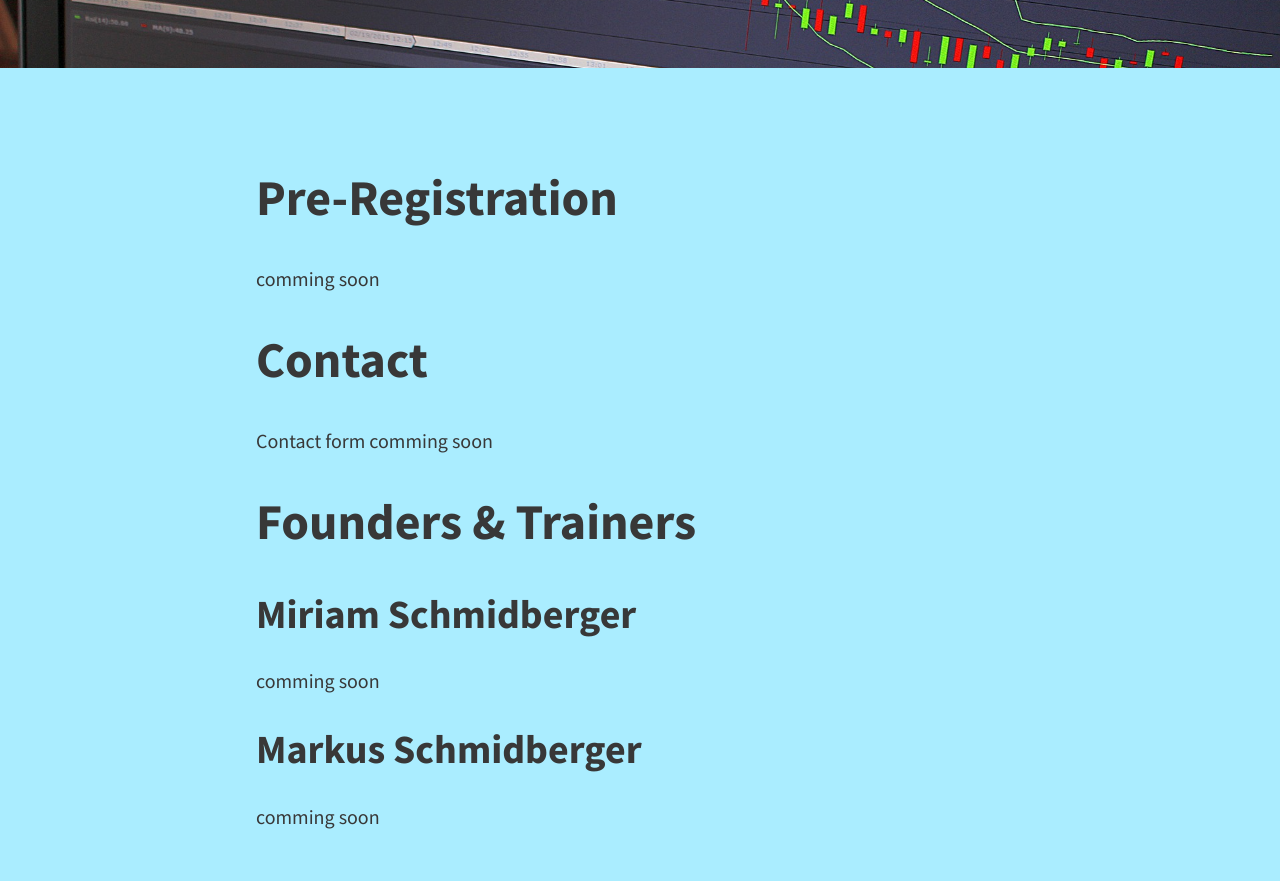
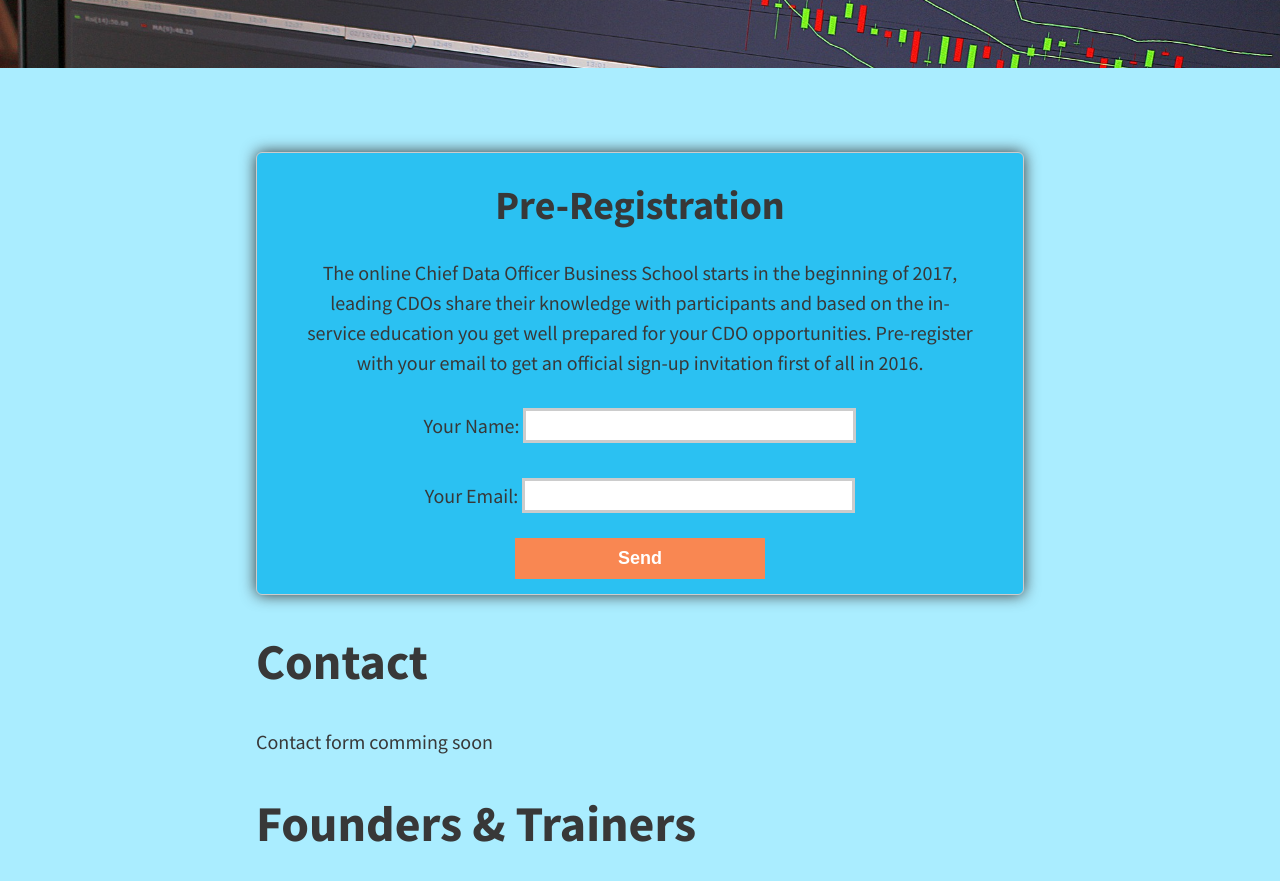
Before and after one commit to schmidb/CDOhub, a Jekyll site: the page built from contact.md, in a window 1280 px wide and 900 px high, scrolled down 317 px. Shown: the top 881 px of the window. Built offline with Jekyll 4.4.1, drawn with Linux system fonts in a browser that asks for light colours; nearby versions of some CDN libraries.

Commit message:
registration added

```diff
--- /dev/null
+++ b/_includes/preregistration.html
@@ -0,0 +1,14 @@
+
+<div id="form_sample">
+    <h2>Pre-Registration</h2>
+    <p>The online Chief Data Officer Business School starts in the beginning of 2017, leading CDOs share their knowledge
+        with participants and based on the in-service education you get well prepared for your CDO opportunities. Pre-register
+        with your email to get an official sign-up invitation first of all in 2016.</p>
+    <form action="//formspree.io/registration@cdohub.com" method="POST">
+        Your Name: <input type="text" name="name"><br>
+        Your Email: <input type="text" name="email"><br>
+        <input type="hidden" name="_next" value="/thankspreregistration/" />
+        <input type="hidden" name="_subject" value="Pre-Registration CDO Business School" />
+        <input type="submit" value="Send">
+    </form>
+</div>
--- a/contact.md
+++ b/contact.md
@@ -5,8 +5,7 @@ permalink: /contact/
 feature-img: "img/banner-643724.jpg"
 ---
 
-# Pre-Registration
-comming soon
+{% include preregistration.html %}
 
 # Contact
 Contact form comming soon
```
Also changed, not shown: 404.md (+2 -0 lines), _layouts/post.html (+6 -1 lines), home.md (+1 -11 lines), index.html (+8 -0 lines), thankspreregistration.md (added, +15 -0 lines).
